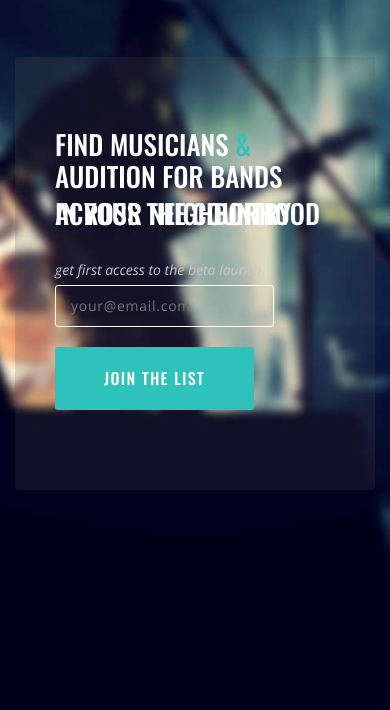
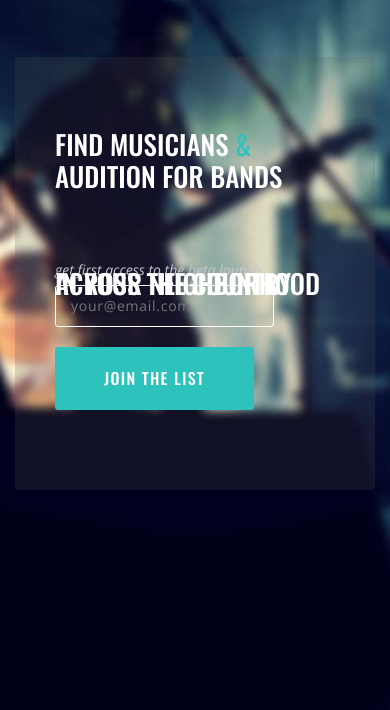
Before and after one commit to wesley-kiyohara/melaude-landing, a website: page public/beta-signup/index.html in a window 390 px wide. Shown: the part 134-844 px from the top of the page. Drawn offline with nearby package versions, Linux system fonts and the light colour scheme; a script that the page names is missing.

Commit message:
removed old message1 and message2 bottom media queries

```diff
--- a/public/beta-signup/styles/main.css
+++ b/public/beta-signup/styles/main.css
@@ -416,7 +416,6 @@ a.bottom-links:hover{
     }
     #message1,#message2{
         left: 0;
-        bottom: 0;
     }
     input{
         padding: 10px 25px 10px 15px
@@ -427,11 +426,6 @@ a.bottom-links:hover{
     }
     button{
         padding: 20px 49px;
-    }
-}
-@media only screen and (max-width: 575px){
-    #message1, #message2{
-        bottom: 30px;
     }
 }
 
```
